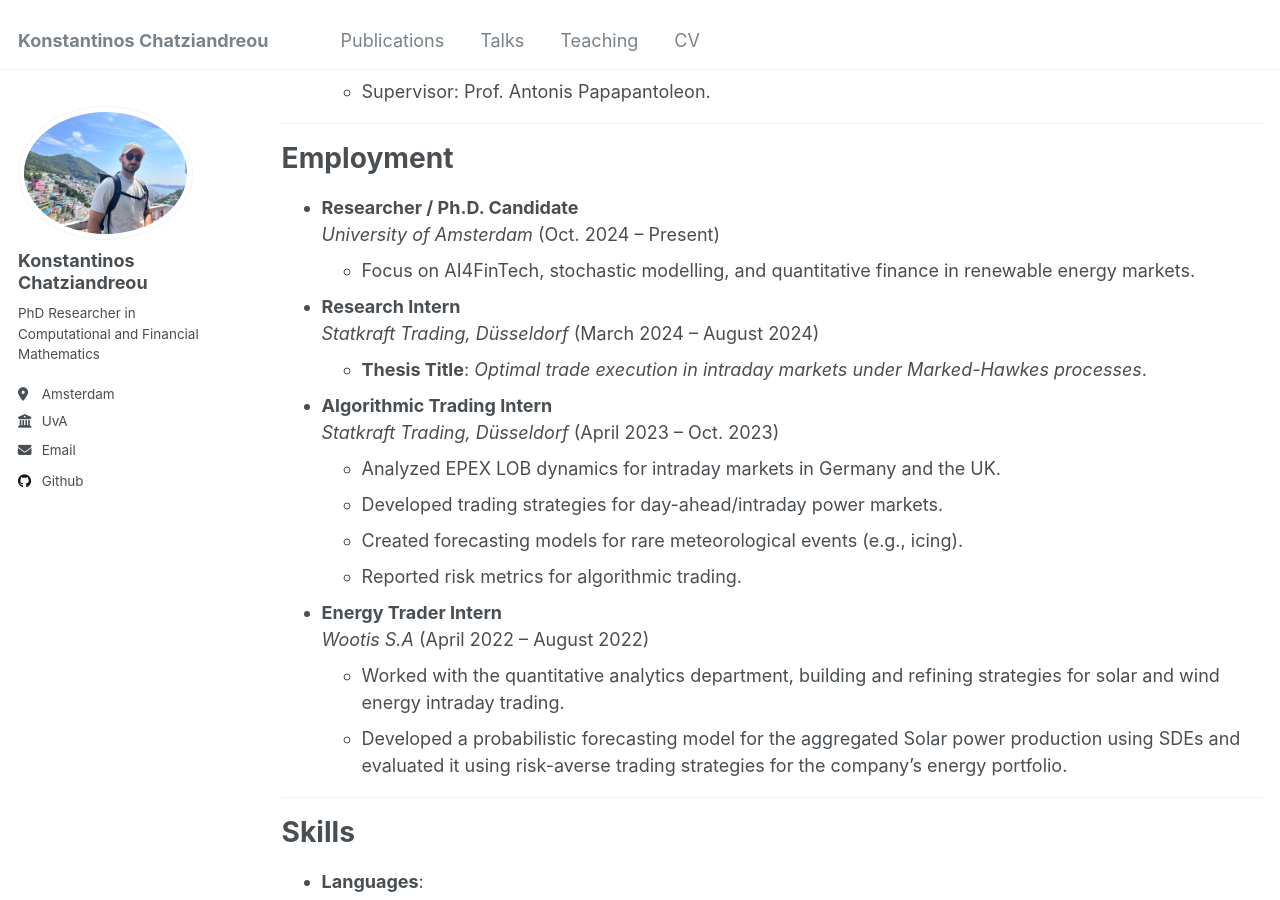
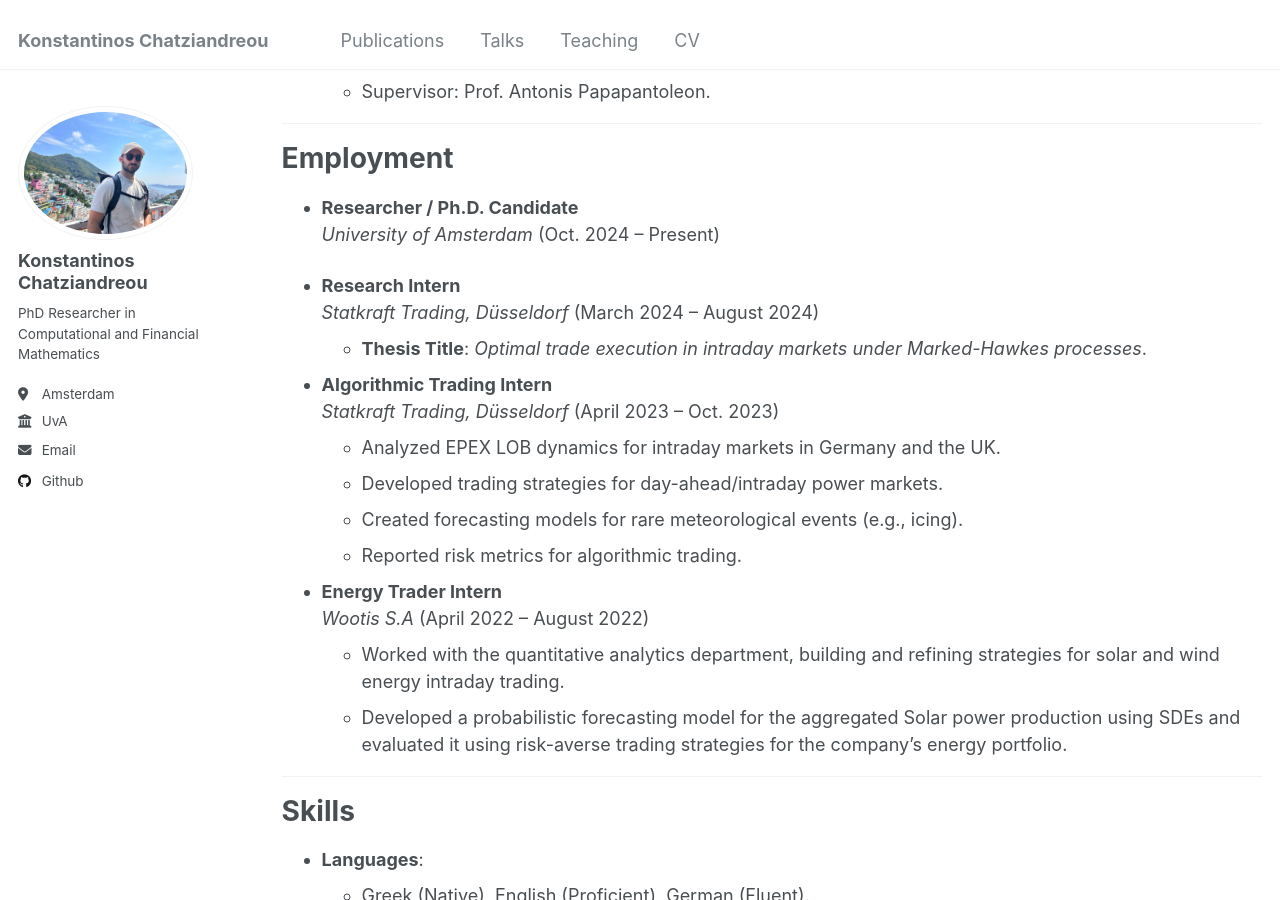
Before and after one commit to kkostashatz/kkostashatz.github.io, a Jekyll site: the page built from _pages/cv.md, in a window 1280 px wide and 900 px high, scrolled down 595 px. Built offline with Jekyll 4.4.1, drawn with Linux system fonts in a browser that asks for light colours.

Commit message:
Update cv.md

```diff
--- a/_pages/cv.md
+++ b/_pages/cv.md
@@ -34,7 +34,6 @@ redirect_from:
 
 - **Researcher / Ph.D. Candidate**
   *University of Amsterdam* (Oct. 2024 – Present)
-  - Focus on AI4FinTech, stochastic modelling, and quantitative finance in renewable energy markets.
 
 - **Research Intern**
   *Statkraft Trading, Düsseldorf* (March 2024 – August 2024)
```
